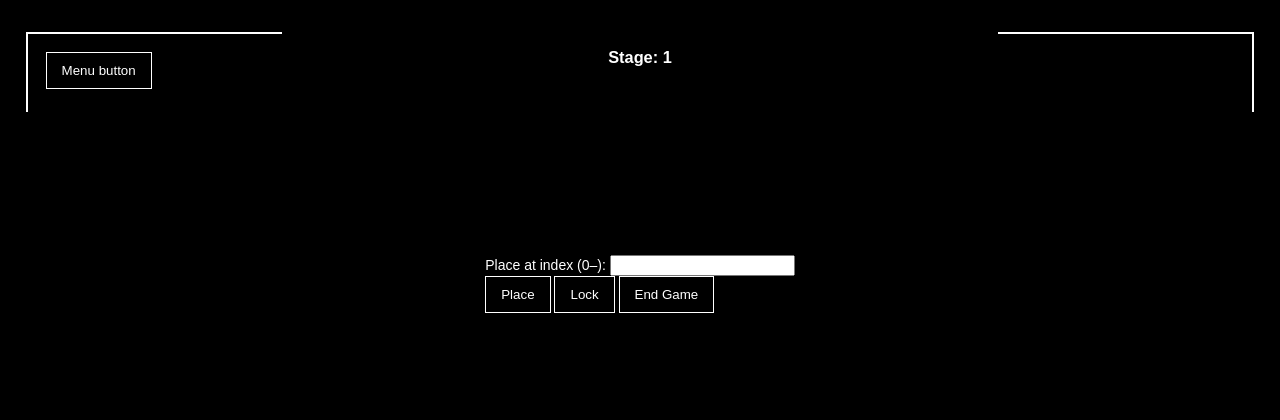
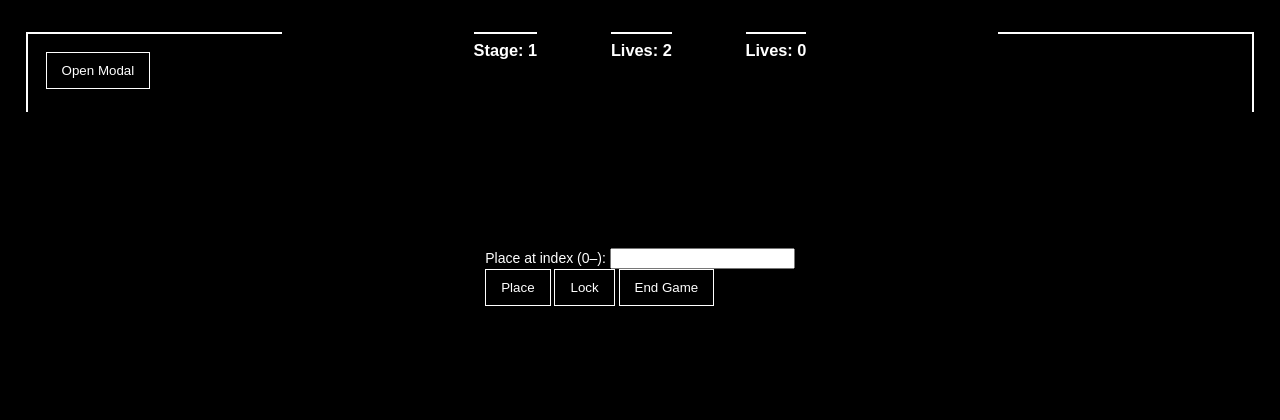
Before and after one commit to GoblinBuilds/ChronoLogical, a Flask app: template templates/game.html in a window 1280 px wide. Shown: the top 420 px of the page. Run offline with Flask 3, Linux system fonts and the light colour scheme; the template is opened without the code that fills it, so the values that code supplies are empty; the visitor is signed in with stand-in values (Sample User, id 1); some libraries are stand-ins or nearby versions.

Commit message:
Added pop-up and statistics
Fixed HTML indentation and removed unnecessary parts.
Fixed styling for player statistics and pop-up window.

```diff
--- a/static/pop_up.js
+++ b/static/pop_up.js
@@ -1,10 +1,10 @@
-function openPopup() {
-    document.getElementById('myModal').style.display = 'block';
-  }
+function openModal() {
+  document.getElementById('modalOverlay').style.display = 'flex';
+}
 
-  function closePopup() {
-    document.getElementById('myModal').style.display = 'none';
-  }
+function closeModal() {
+  document.getElementById('modalOverlay').style.display = 'none';
+}
 
   function toggleMenu() {
     var menu = document.getElementById("dropdown_menu");
--- a/static/style.css
+++ b/static/style.css
@@ -227,8 +227,94 @@
     overflow-x: auto;
     z-index: 9999;
 }
+.player_statistics{
+    display: flex;
+    flex-direction: row;
+    gap: 10%;
+    width: 60%;
+    justify-content: center;
+}
+.player_statistics h3{
+    border-top: 2px white solid;
+    margin-top: 0;
+    padding-top: 1%;
+}
 
+.overlay {
+    display: none;
+    position: fixed;
+    top: 0;
+    left: 0;
+    height: 100vh;
+    width: 100vw;
+    background-color: rgba(0, 0, 0, 0.5);
+    justify-content: center;
+    align-items: center;
+    z-index: 10000;
+  }
 
+.modal {
+    width: 40vw;
+    height: 80vh;
+    background-color: white;
+    border-radius: 12px;
+    padding: 20px;
+    overflow-y: auto;
+    box-shadow: 0 4px 20px rgba(0,0,0,0.3);
+    display: flex;
+    flex-direction: column;
+  }
+
+.modal_header {
+    font-size: 1.5rem;
+    margin-bottom: 20px;
+    display: flex;
+    align-items: center;
+    gap: 10px;
+    color: #525252;
+  }
+
+.tutorial_step {
+    display: flex;
+    align-items: flex-start;
+    margin-bottom: 20px;
+    gap: 15px;
+  }
+
+.tutorial_step h3 {
+    margin: 0 0 5px 0;
+    font-size: 1.em;
+    color: #525252;
+  }
+
+.tutorial_step p {
+    margin: 0;
+    font-size: 1em;
+    color: #525252;
+  }
+
+.icon {
+    font-size: 1.8em;
+    color: #525252;
+  }
+
+.modal_footer {
+    margin-top: auto;
+    text-align: right;
+  }
+
+.modal_footer button {
+    padding: 10px 20px;
+    border: none;
+    background-color: #000000;
+    color: white;
+    font-size: 1rem;
+    cursor: pointer;
+  }
+
+.modal_footer button:hover {
+    background-color: #525252;
+  }
 
 
 @media only screen and (max-width: 1240px) {
--- a/templates/base.html
+++ b/templates/base.html
@@ -1,38 +1,55 @@
 <!DOCTYPE html>
 <html lang="en">
+
 <head>
   <meta charset="UTF-8">
   <meta name="viewport" content="width=device-width, initial-scale=1.0">
   <title>ChronoLogical</title>
   <link rel="stylesheet" href="{{ url_for('static', filename='style.css') }}">
   <script src="{{ url_for('static', filename='pop_up.js') }}"></script>
-
+  <link rel="stylesheet" href="https://cdnjs.cloudflare.com/ajax/libs/font-awesome/6.5.0/css/all.min.css">
   {% block head %} {% endblock %}
 </head>
+
 <body>
   <div id="container">
     <span class="left_edge"></span>
     <span class="right_edge"></span>
     <div class="menu_container">
-                <button class="menu_button" onclick="toggleMenu()">Menu button</button>
-                <div class="dropdown_menu" id ="dropdown_menu">
-                    <a href="#">Option 1</a>
-                    <a href="#">Option 2</a>
-                    <a href="#">Option 3</a>
+      <button class="menu_button" onclick="openModal()">Open Modal</button>
+      <div id="modalOverlay" class="overlay" style="display: none;">
+        <div class="modal">
+          <h2 class="modal_header"><i class="fas fa-book-open"></i> Welcome to the Tutorial</h2>
+
+          <div class="tutorial_step">
+            <i class="fas fa-mouse-pointer icon"></i>
+            <div>
+              <h3>Header 1</h3>
+              <p>Use the menu to choose a game mode. Click on the button to begin.</p>
             </div>
           </div>
-            <!-- <div class="second_menu">
-                <button class="menu_button" onclick="openPopup()">Pop Up Menu</button>
-                <div id="myModal" class="modal">
-                    <div class="modal-content">
-                        <span class="close" onclick="closePopup()">&times;</span>
-                        <p>Modal Content</p>
-                        <a href="#">Option 1</a>
-                        <a href="#">Option 2</a>
-                        <a href="#">Option 3</a>
+
+          <div class="tutorial_step">
+            <i class="fas fa-hourglass-half icon"></i>
+            <div>
+              <h3>Header 2</h3>
+              <p>Use the menu to choose a game mode. Click on the button to begin.</p>
             </div>
           </div>
-            </div> -->
+
+          <div class="tutorial_step">
+            <i class="fas fa-lightbulb icon"></i>
+            <div>
+              <h3>Header 3</h3>
+              <p>Use the menu to choose a game mode. Click on the button to begin.</p>
+            </div>
+          </div>
+          <div class="modal_footer">
+            <button onclick="closeModal()">Got it!</button>
+          </div>
+        </div>
+      </div>
+    </div>
     {% block body %} {% endblock %}
   </div>
 
@@ -48,4 +65,5 @@
   {% endif %}
   {% endwith %}
 </body>
+
 </html>
--- a/templates/game.html
+++ b/templates/game.html
@@ -3,7 +3,11 @@
 {% endblock %}
 
 {% block body %}
+<div class="player_statistics">
   <h3>Stage: {{ session.stage }}</h3>
+  <h3>Lives: {{ 3 - session.lifeline_count }}</h3>
+  <h3>Lives: {{ session.score }}</h3>
+</div>
 <h2 class="question_header">
   {% if next_question.category == 'Music & Soundbites' %}
   Guess the year of the song!
@@ -11,14 +15,10 @@
   {{ next_question.question }}
   {% endif %}
 </h2>
-
 {% if song_embed_url %}
 <div class="spotify-player">
-      <iframe style="border-radius:12px"
-              src="{{ song_embed_url }}"
-              width="100%" height="80"
-              frameborder="0" allowtransparency="true"
-              allow="autoplay; clipboard-write; encrypted-media; fullscreen; picture-in-picture"
+  <iframe style="border-radius:12px" src="{{ song_embed_url }}" width="100%" height="80" frameborder="0"
+    allowtransparency="true" allow="autoplay; clipboard-write; encrypted-media; fullscreen; picture-in-picture"
     loading="lazy">
   </iframe>
 </div>
@@ -48,7 +48,8 @@
     </div>
   </div>
 
-    <hr class="timeline"></hr>
+  <hr class="timeline">
+  </hr>
 
   <div id="locked_timeline">
     <div class="locked_card_container">
```
Also changed, not shown: questions.json (+4 -4 lines), templates/win_screen.html (+5 -5 lines), templates/index.html (indentation only). Lines whose indentation alone changed are shown as unchanged.
